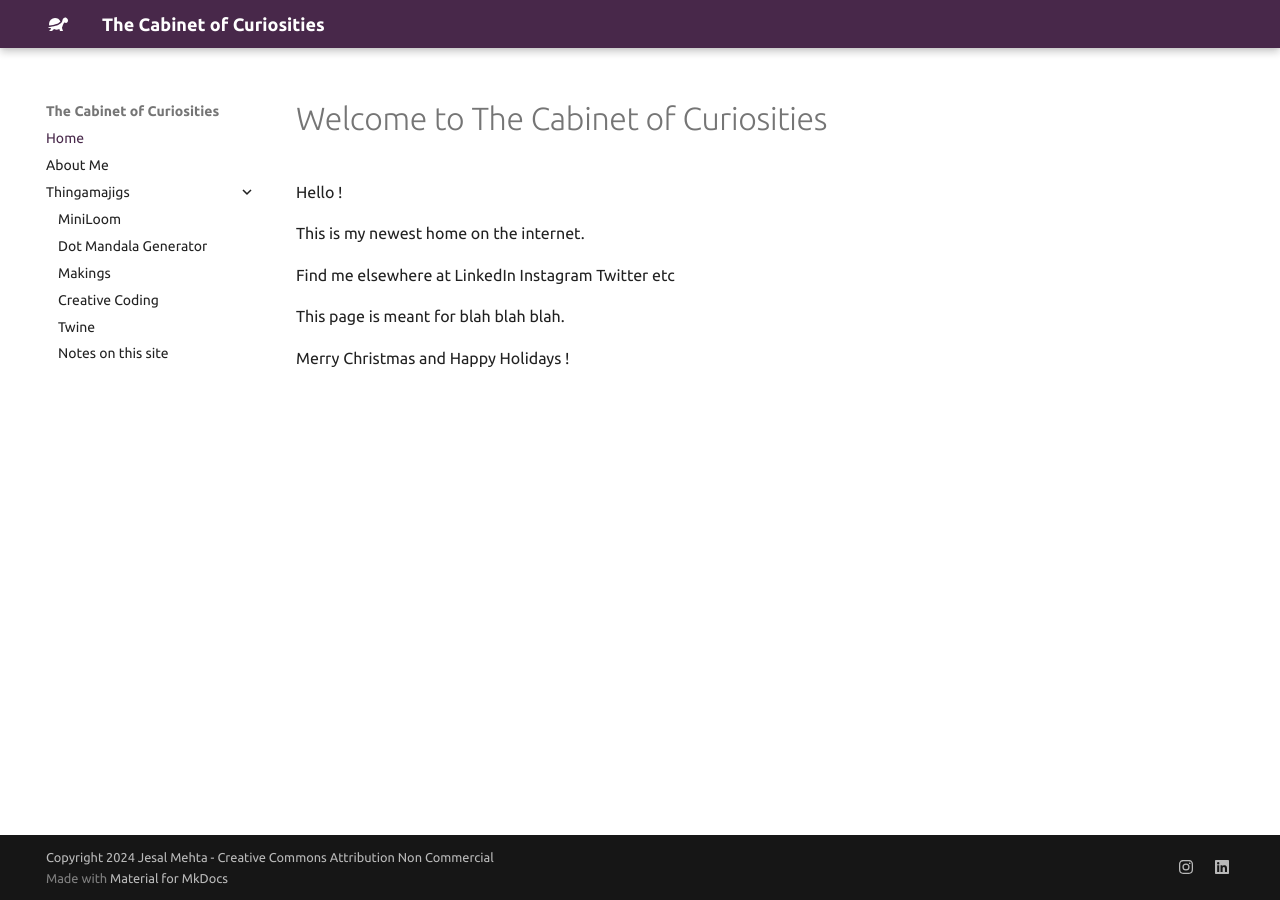
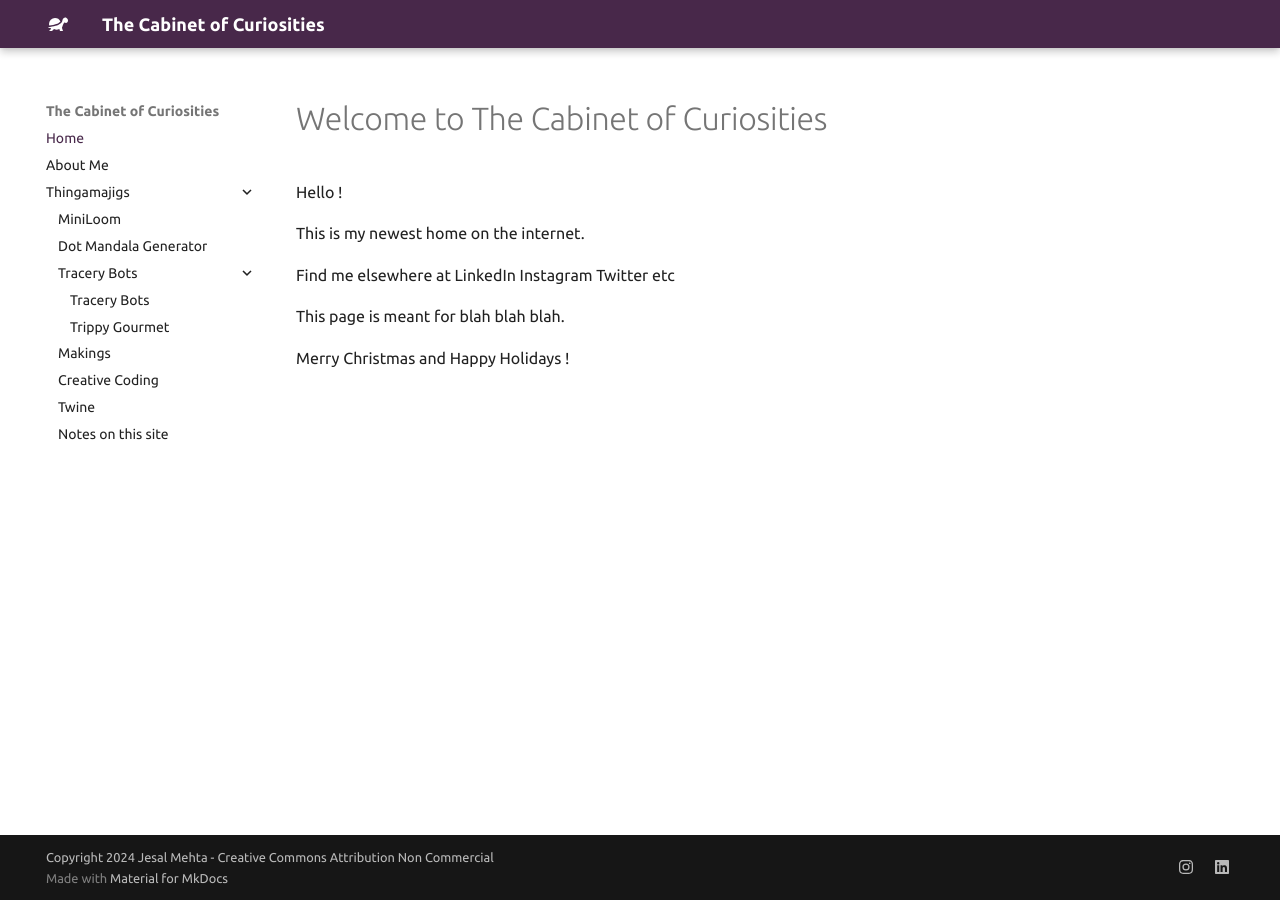
Before and after one commit to jesmehta/CabinetOfCuriosities, an MkDocs documentation site: the page built from docs/index.md, in a window 1280 px wide. Built offline with MkDocs 1.6.1 and Material for MkDocs 9.7.7, drawn with Linux system fonts in a browser that asks for light colours.

Commit message:
Adding TrippyGourmet to Cabinet yml file

```diff
--- a/mkdocs.yml
+++ b/mkdocs.yml
@@ -9,6 +9,10 @@ nav:
   - Thingamajigs :
     - MiniLoom : mini_loom.md
     - Dot Mandala Generator : dotMandalaTool.md
+    - Tracery Bots :
+      - Tracery Bots : traceryBots.md
+      # - Trippy Gourmet : trippyGourmet.md
+      - Trippy Gourmet : https://jesmehta.github.io/TrippyGourmetSimple/index.html
     - Makings : makings.md
     - Creative Coding : creative_code.md
     - Twine : emergent_twine.md
```
